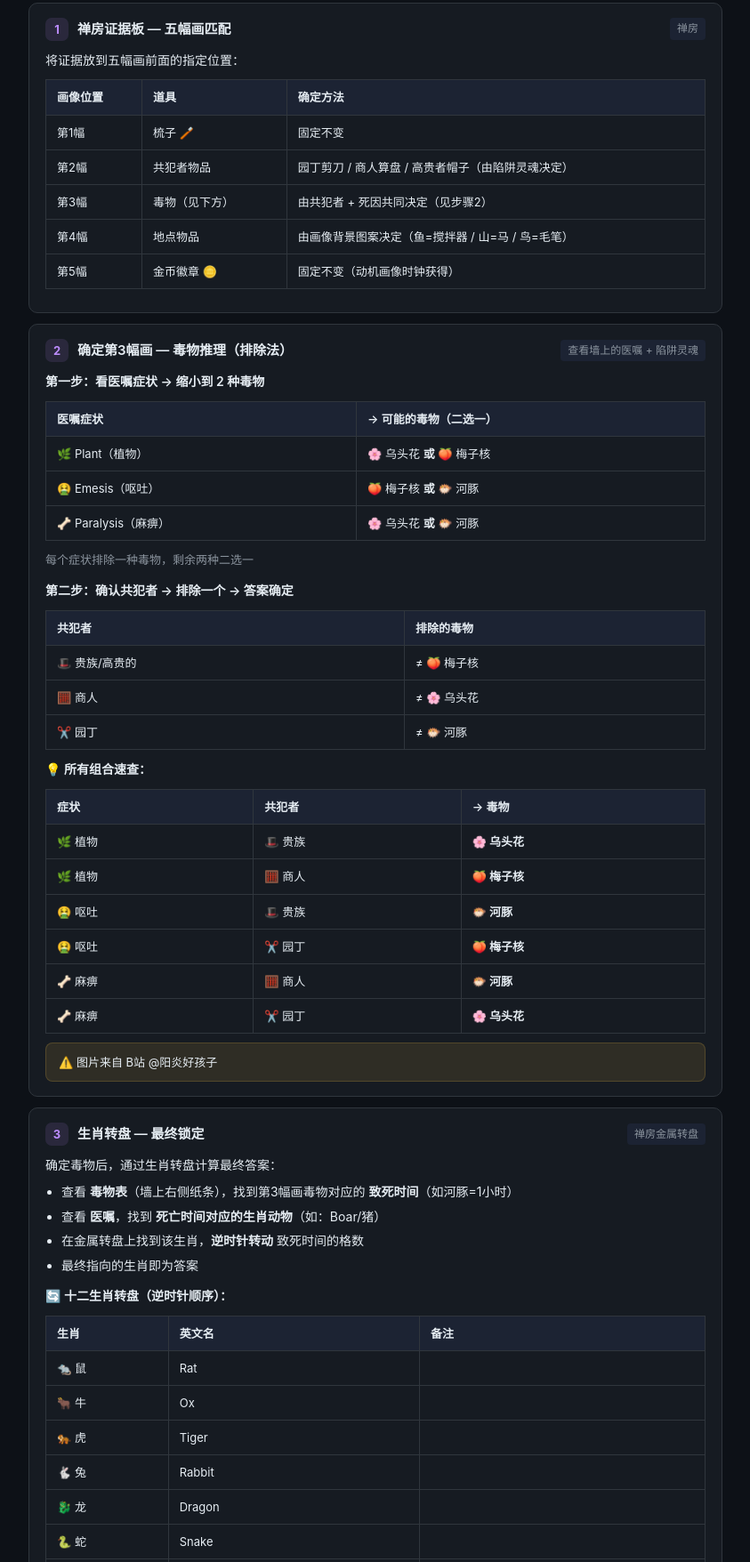
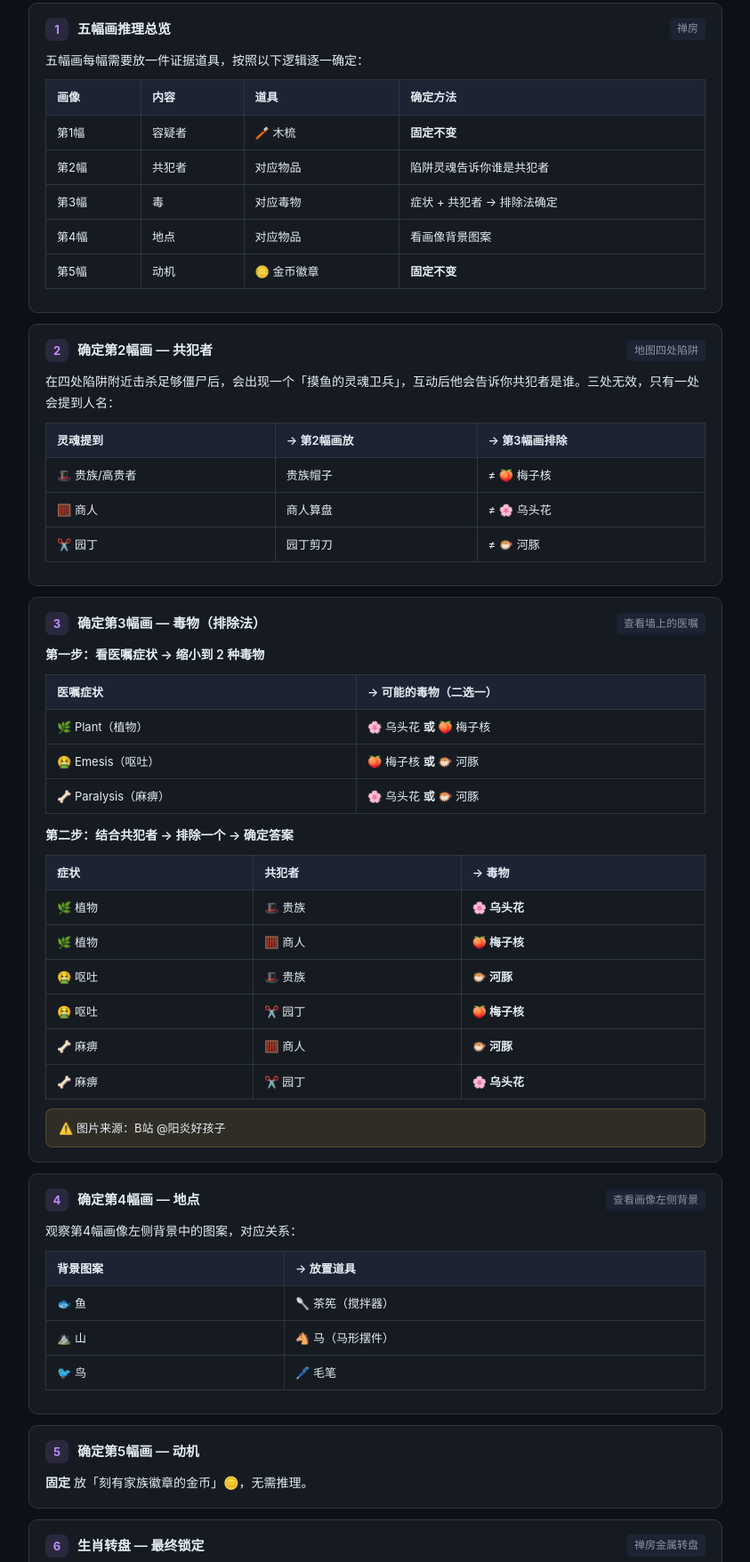
Before and after one commit to yang316/yang316, a plain HTML site: page tools/cod-zombies-guide.html in a window 1280 px wide. Shown: the part 8840-10596 px from the top of the page at 89% size, without its empty margins (218-1061 px from the left). Drawn offline with Linux system fonts and the light colour scheme.

Commit message:
update: restructure reasoning section - 5 paintings + zodiac + boss flow, remove duplicate trap step

```diff
--- a/tools/cod-zombies-guide.html
+++ b/tools/cod-zombies-guide.html
@@ -681,25 +681,40 @@
     <div class="step">
       <div class="step-header">
         <span class="step-num purple">1</span>
-        <span class="step-title">禅房证据板 — 五幅画匹配</span>
+        <span class="step-title">五幅画推理总览</span>
         <span class="step-loc">禅房</span>
       </div>
-      <p>将证据放到五幅画前面的指定位置：</p>
+      <p>五幅画每幅需要放一件证据道具，按照以下逻辑逐一确定：</p>
       <table class="items-table">
-        <tr><th>画像位置</th><th>道具</th><th>确定方法</th></tr>
-        <tr><td>第1幅</td><td>梳子 🪥</td><td>固定不变</td></tr>
-        <tr><td>第2幅</td><td>共犯者物品</td><td>园丁剪刀 / 商人算盘 / 高贵者帽子（由陷阱灵魂决定）</td></tr>
-        <tr><td>第3幅</td><td>毒物（见下方）</td><td>由共犯者 + 死因共同决定（见步骤2）</td></tr>
-        <tr><td>第4幅</td><td>地点物品</td><td>由画像背景图案决定（鱼=搅拌器 / 山=马 / 鸟=毛笔）</td></tr>
-        <tr><td>第5幅</td><td>金币徽章 🪙</td><td>固定不变（动机画像时钟获得）</td></tr>
+        <tr><th>画像</th><th>内容</th><th>道具</th><th>确定方法</th></tr>
+        <tr><td>第1幅</td><td>容疑者</td><td>🪥 木梳</td><td><strong>固定不变</strong></td></tr>
+        <tr><td>第2幅</td><td>共犯者</td><td>对应物品</td><td>陷阱灵魂告诉你谁是共犯者</td></tr>
+        <tr><td>第3幅</td><td>毒</td><td>对应毒物</td><td>症状 + 共犯者 → 排除法确定</td></tr>
+        <tr><td>第4幅</td><td>地点</td><td>对应物品</td><td>看画像背景图案</td></tr>
+        <tr><td>第5幅</td><td>动机</td><td>🪙 金币徽章</td><td><strong>固定不变</strong></td></tr>
       </table>
     </div>
 
     <div class="step">
       <div class="step-header">
         <span class="step-num purple">2</span>
-        <span class="step-title">确定第3幅画 — 毒物推理（排除法）</span>
-        <span class="step-loc">查看墙上的医嘱 + 陷阱灵魂</span>
+        <span class="step-title">确定第2幅画 — 共犯者</span>
+        <span class="step-loc">地图四处陷阱</span>
+      </div>
+      <p>在四处陷阱附近击杀足够僵尸后，会出现一个「摸鱼的灵魂卫兵」，互动后他会告诉你共犯者是谁。三处无效，只有一处会提到人名：</p>
+      <table class="items-table">
+        <tr><th>灵魂提到</th><th>→ 第2幅画放</th><th>→ 第3幅画排除</th></tr>
+        <tr><td>🎩 贵族/高贵者</td><td>贵族帽子</td><td>≠ 🍑 梅子核</td></tr>
+        <tr><td>🧮 商人</td><td>商人算盘</td><td>≠ 🌸 乌头花</td></tr>
+        <tr><td>✂️ 园丁</td><td>园丁剪刀</td><td>≠ 🐡 河豚</td></tr>
+      </table>
+    </div>
+
+    <div class="step">
+      <div class="step-header">
+        <span class="step-num purple">3</span>
+        <span class="step-title">确定第3幅画 — 毒物（排除法）</span>
+        <span class="step-loc">查看墙上的医嘱</span>
       </div>
 
       <p style="font-weight:600;margin-bottom:8px;">第一步：看医嘱症状 → 缩小到 2 种毒物</p>
@@ -709,17 +724,8 @@
         <tr><td>🤮 Emesis（呕吐）</td><td>🍑 梅子核 <strong>或</strong> 🐡 河豚</td></tr>
         <tr><td>🦴 Paralysis（麻痹）</td><td>🌸 乌头花 <strong>或</strong> 🐡 河豚</td></tr>
       </table>
-      <p style="font-size:13px;color:var(--muted);margin:4px 0 12px;">每个症状排除一种毒物，剩余两种二选一</p>
 
-      <p style="font-weight:600;margin-bottom:8px;">第二步：确认共犯者 → 排除一个 → 答案确定</p>
-      <table class="items-table">
-        <tr><th>共犯者</th><th>排除的毒物</th></tr>
-        <tr><td>🎩 贵族/高贵的</td><td>≠ 🍑 梅子核</td></tr>
-        <tr><td>🧮 商人</td><td>≠ 🌸 乌头花</td></tr>
-        <tr><td>✂️ 园丁</td><td>≠ 🐡 河豚</td></tr>
-      </table>
-
-      <p style="margin:10px 0;font-weight:600;">💡 所有组合速查：</p>
+      <p style="font-weight:600;margin:12px 0 8px;">第二步：结合共犯者 → 排除一个 → 确定答案</p>
       <table class="items-table">
         <tr><th>症状</th><th>共犯者</th><th>→ 毒物</th></tr>
         <tr><td>🌿 植物</td><td>🎩 贵族</td><td><strong>🌸 乌头花</strong></td></tr>
@@ -729,12 +735,35 @@
         <tr><td>🦴 麻痹</td><td>🧮 商人</td><td><strong>🐡 河豚</strong></td></tr>
         <tr><td>🦴 麻痹</td><td>✂️ 园丁</td><td><strong>🌸 乌头花</strong></td></tr>
       </table>
-      <div class="warn">图片来自 B站 @阳炎好孩子</div>
+      <div class="warn">图片来源：B站 @阳炎好孩子</div>
     </div>
 
     <div class="step">
       <div class="step-header">
-        <span class="step-num purple">3</span>
+        <span class="step-num purple">4</span>
+        <span class="step-title">确定第4幅画 — 地点</span>
+        <span class="step-loc">查看画像左侧背景</span>
+      </div>
+      <p>观察第4幅画像左侧背景中的图案，对应关系：</p>
+      <table class="items-table">
+        <tr><th>背景图案</th><th>→ 放置道具</th></tr>
+        <tr><td>🐟 鱼</td><td>🥄 茶筅（搅拌器）</td></tr>
+        <tr><td>⛰️ 山</td><td>🐴 马（马形摆件）</td></tr>
+        <tr><td>🐦 鸟</td><td>🖊️ 毛笔</td></tr>
+      </table>
+    </div>
+
+    <div class="step">
+      <div class="step-header">
+        <span class="step-num purple">5</span>
+        <span class="step-title">确定第5幅画 — 动机</span>
+      </div>
+      <p><strong>固定</strong> 放「刻有家族徽章的金币」🪙，无需推理。</p>
+    </div>
+
+    <div class="step">
+      <div class="step-header">
+        <span class="step-num purple">6</span>
         <span class="step-title">生肖转盘 — 最终锁定</span>
         <span class="step-loc">禅房金属转盘</span>
       </div>
@@ -769,23 +798,7 @@
 
     <div class="step">
       <div class="step-header">
-        <span class="step-num purple">4</span>
-        <span class="step-title">陷阱击杀与共犯者识别</span>
-        <span class="step-loc">地图四处陷阱</span>
-      </div>
-      <ul>
-        <li>开启地图内陷阱（蓝色发光装置），在陷阱激活期间击杀 <strong>15-20个僵尸</strong></li>
-        <li>击杀后在附近窗户寻找 <strong>面向错误的灵魂卫兵</strong>（紫黑色幽灵NPC）</li>
-        <li>互动灵魂卫兵，开启字幕听取台词</li>
-        <li>灵魂会提到共犯者：<strong>园丁 (Gardener) / 商人 (Merchant) / 高贵者 (Nobleman/Courtier)</strong></li>
-        <li>如果没有提到任何人，换一个陷阱重试（共4个陷阱，3个有效）</li>
-        <li>确认共犯者后，将对应物品放在第2幅画前</li>
-      </ul>
-    </div>
-
-    <div class="step">
-      <div class="step-header">
-        <span class="step-num purple">4</span>
+        <span class="step-num purple">7</span>
         <span class="step-title">跟随雾气 → 面具怪物战斗</span>
         <span class="step-loc">超猛改造处</span>
       </div>
@@ -794,7 +807,7 @@
 
     <div class="step">
       <div class="step-header">
-        <span class="step-num purple">5</span>
+        <span class="step-num purple">8</span>
         <span class="step-title">终极战准备</span>
         <span class="step-loc">中庭</span>
       </div>
@@ -808,7 +821,7 @@
 
     <div class="step">
       <div class="step-header">
-        <span class="step-num red">6</span>
+        <span class="step-num red">9</span>
         <span class="step-title">终极 BOSS 战</span>
         <span class="step-loc">荒城废墟</span>
       </div>
```
